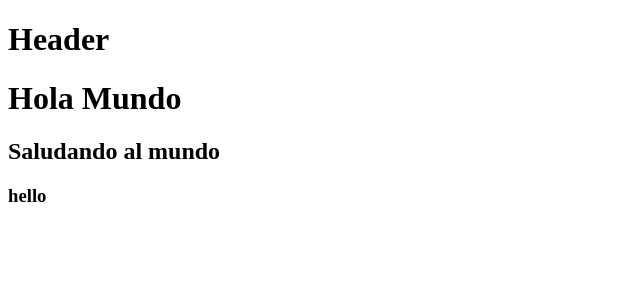
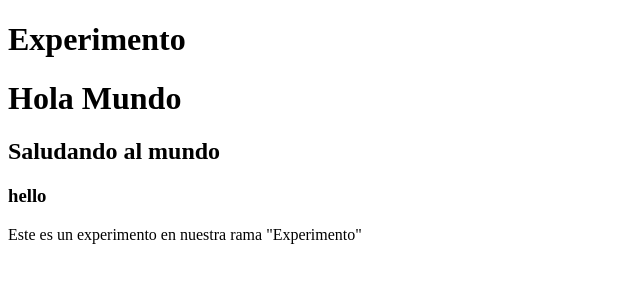
Before and after one commit to camilaeds/curso, a plain HTML site: page index.html in a window 1280 px wide. Shown: the whole page, without its empty margins (0-640 px from the left). Drawn offline with Linux system fonts and the light colour scheme.

Commit message:
Agregamos texto de experimento

```diff
--- a/index.html
+++ b/index.html
@@ -6,10 +6,11 @@
 </head>
 <body>
 	<header>
-		<h1>Header</h1>
+		<h1>Experimento</h1>
 	</header>
 	<h1>Hola Mundo</h1>
 	<h2>Saludando al mundo</h2>
 	<h3>hello</h3>
+	<footer><p>Este es un experimento en nuestra rama "Experimento"</p></footer>
 </body>
 </html>
```
